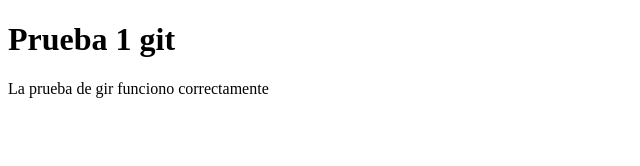
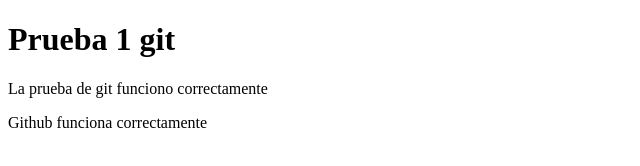
Before and after one commit to JuanMaa15/practicaGit, a plain HTML site: page index.html in a window 1280 px wide. Shown: the whole page, without its empty margins (0-640 px from the left). Drawn offline with Linux system fonts and the light colour scheme.

Commit message:
Tercer commit

```diff
--- a/index.html
+++ b/index.html
@@ -8,6 +8,7 @@
 </head>
 <body>
     <h1>Prueba 1 git</h1>
-    <p>La prueba de gir funciono correctamente</p>
+    <p>La prueba de git funciono correctamente</p>
+    <p>Github funciona correctamente</p>
 </body>
 </html>
```
